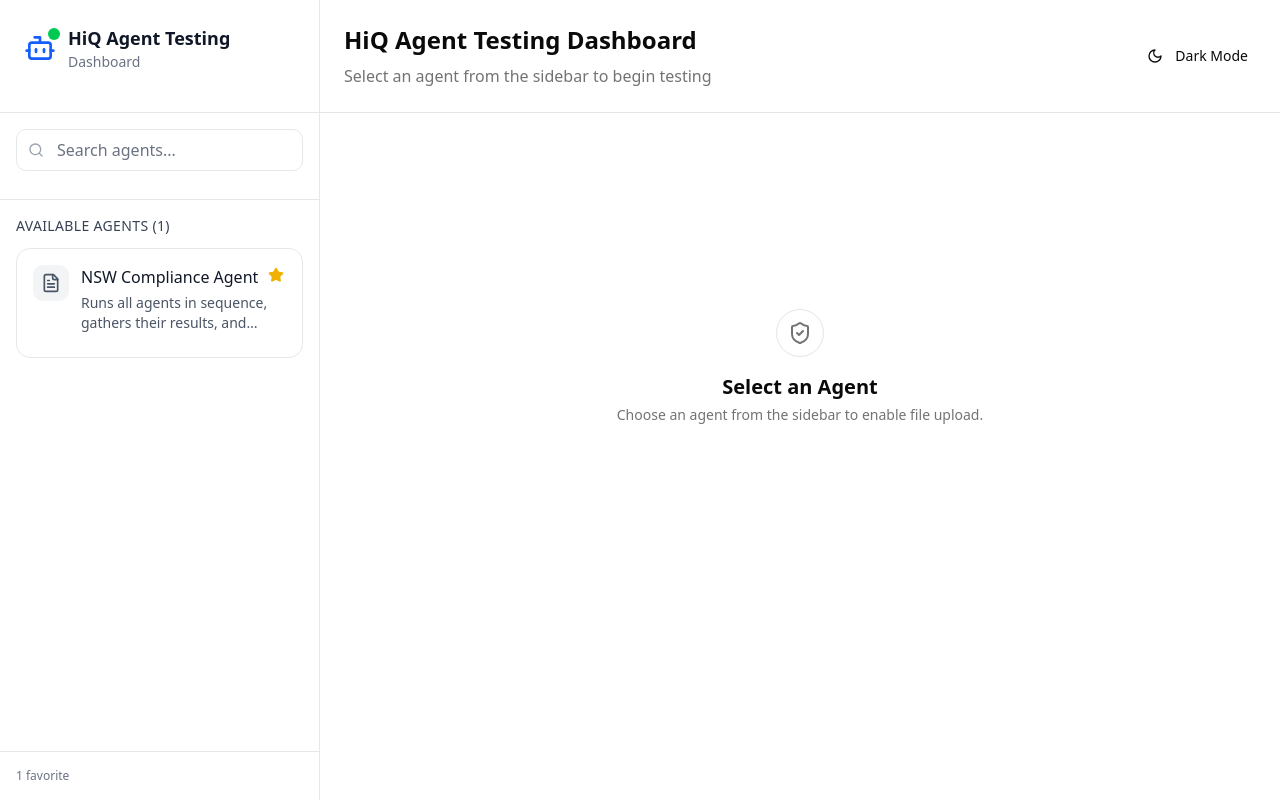
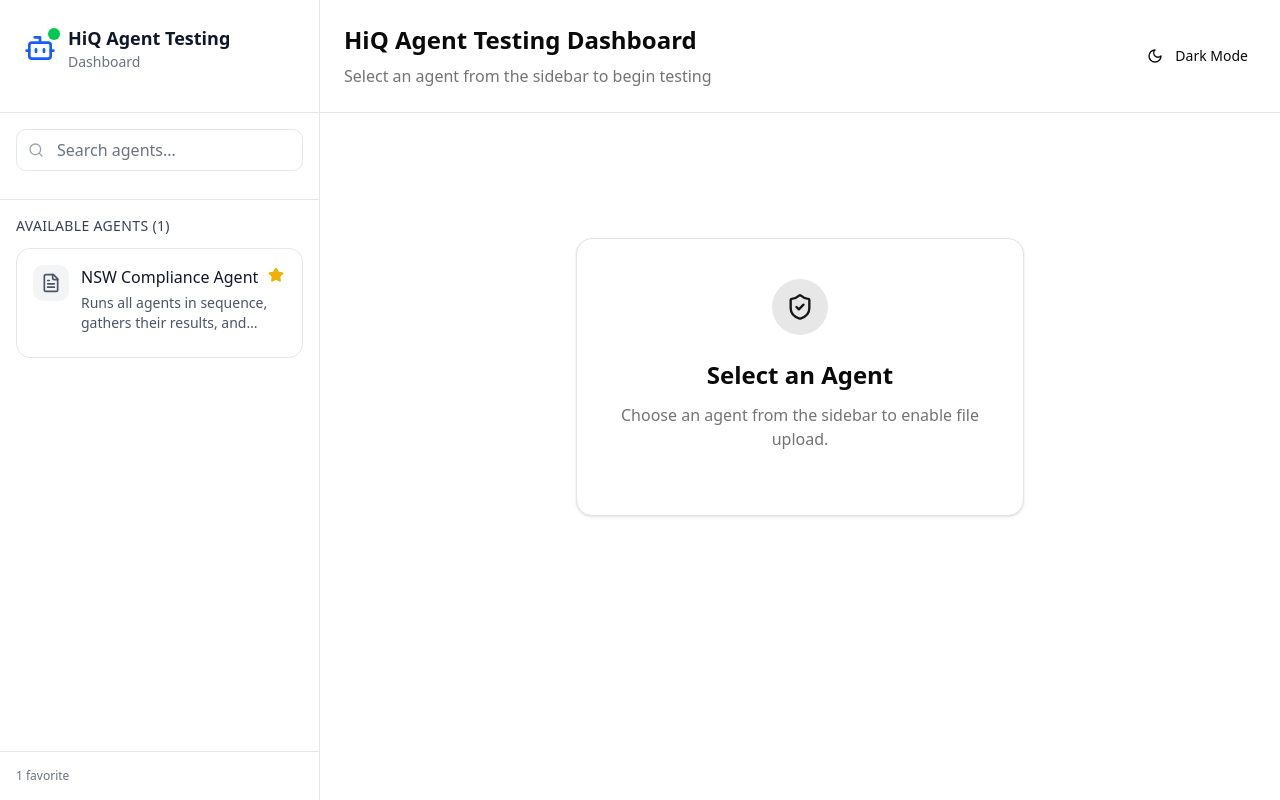
Before and after one commit to shreyansh-jain-10/hiq-agent-dashboard, a React (Vite) app: page / in a window 1280 px wide. Built offline with nearby package versions, Linux system fonts and the light colour scheme.

Commit message:
UI minor changes 2

```diff
--- a/src/components/FileUpload.jsx
+++ b/src/components/FileUpload.jsx
@@ -99,13 +99,13 @@ export default function FileUpload({ agent, onResponse }) {
   if (!agent) {
     return (
       <div className="flex-1 flex items-center justify-center px-4">
-        <div className="text-center">
-          <div className="mb-4 inline-flex items-center justify-center w-12 h-12 rounded-full border border-border">
-            <ShieldCheck className="w-6 h-6 text-muted-foreground" />
+        <div className="bg-card border rounded-2xl p-10 text-center max-w-md shadow-sm">
+          <div className="mb-6 inline-flex items-center justify-center w-14 h-14 rounded-full bg-primary/10 text-primary">
+            <ShieldCheck className="w-7 h-7" />
           </div>
 
-          <h3 className="text-xl font-semibold text-foreground mb-1">Select an Agent</h3>
-          <p className="text-sm text-muted-foreground mb-5">
+          <h2 className="text-2xl font-bold text-foreground mb-3">Select an Agent</h2>
+          <p className="text-base text-muted-foreground mb-6">
             Choose an agent from the sidebar to enable file upload.
           </p>
         </div>
@@ -120,11 +120,11 @@ export default function FileUpload({ agent, onResponse }) {
     <div className="space-y-6">
 
       <h2
-  id="file-upload-heading"
-  className="text-2xl font-bold tracking-tight text-foreground text-center"
->
-  File Upload
-</h2>
+        id="file-upload-heading"
+        className="text-2xl font-bold tracking-tight text-foreground text-center"
+      >
+        File Upload
+      </h2>
 
       {/* How it works */}
       <div className="border rounded-2xl p-5 bg-white/70 dark:bg-gray-900/40 backdrop-blur-sm">
```
